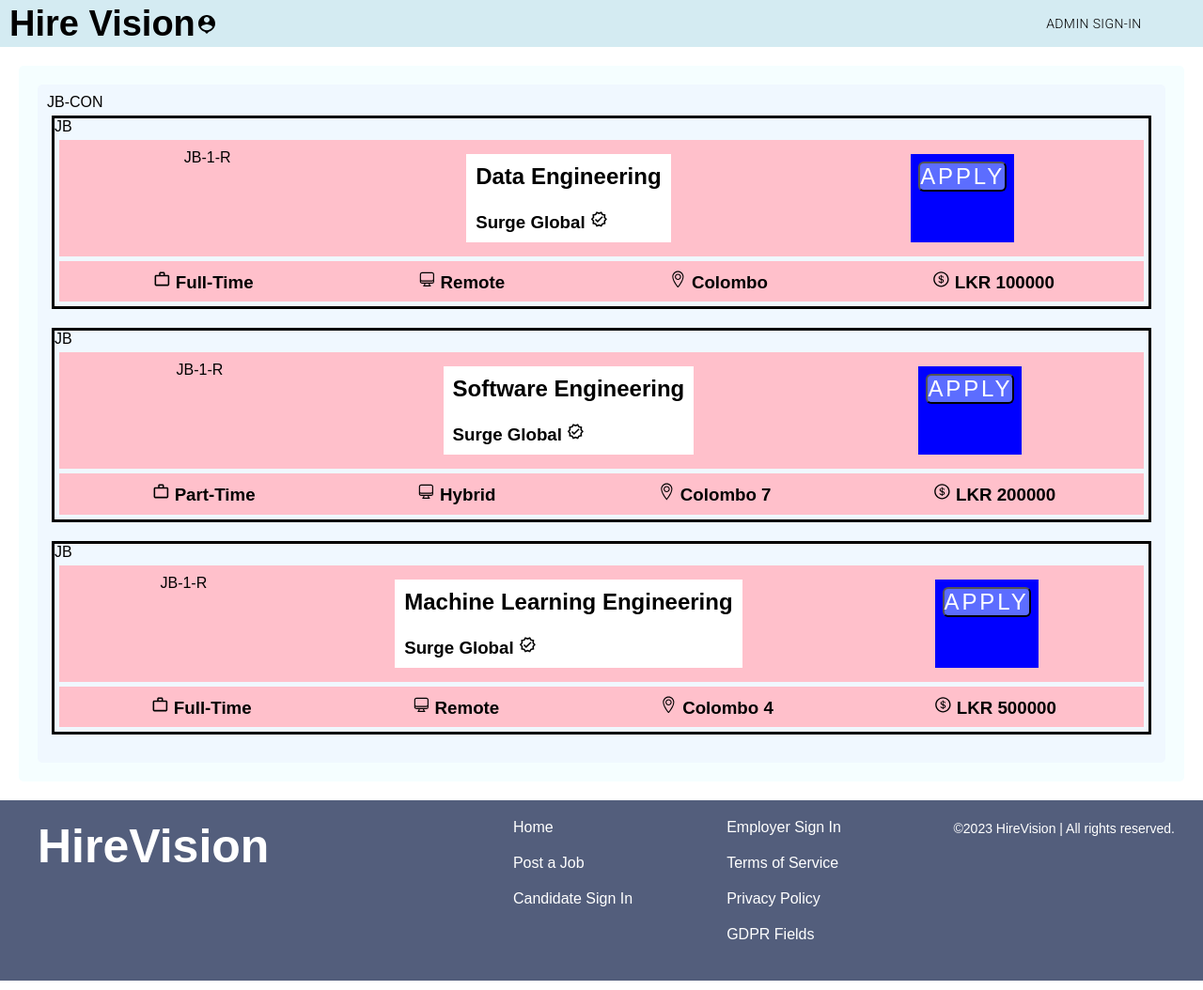
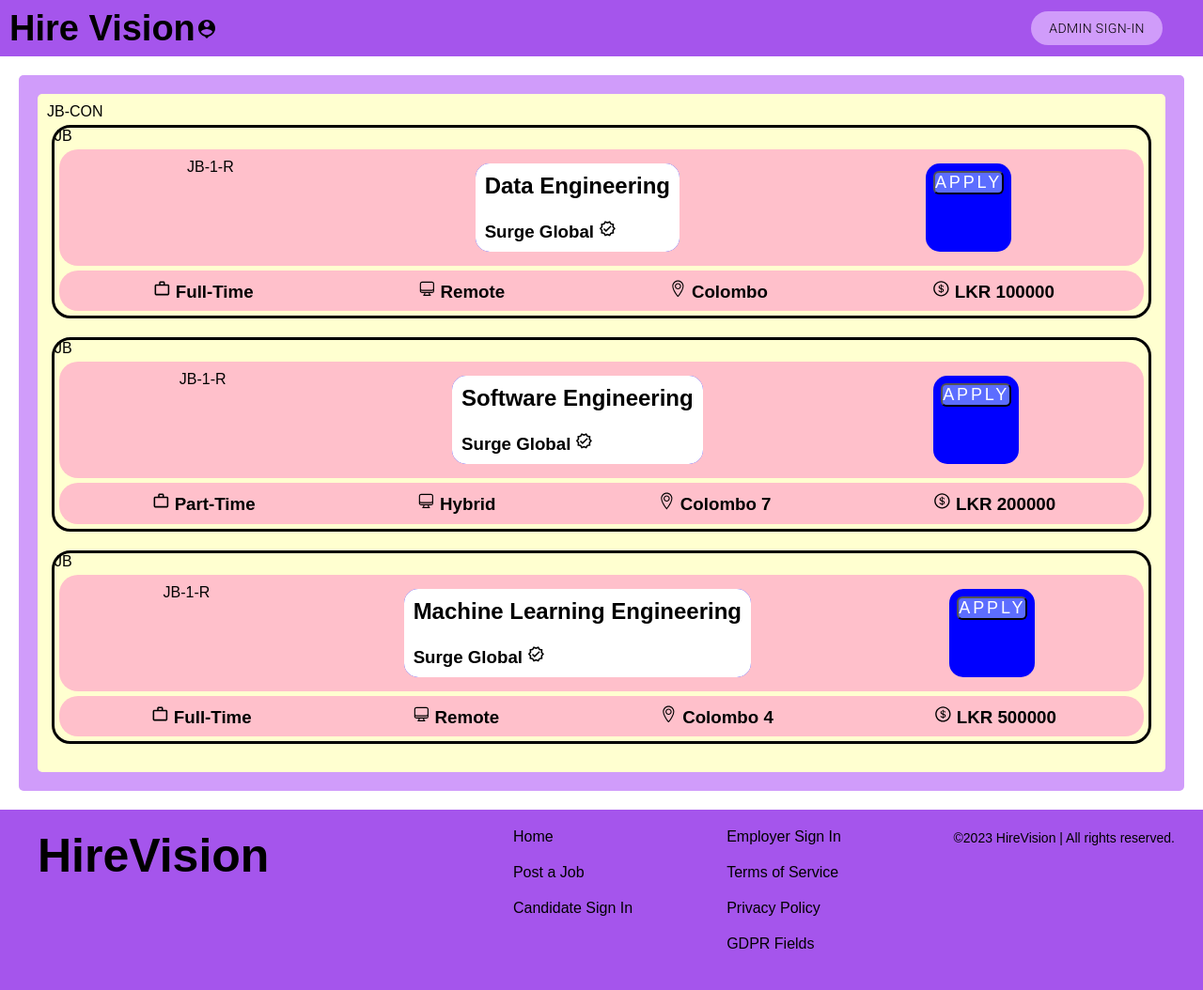
Before and after one commit to dilauow/loopsSDGP, a React (Create React App) app in the folder frontend/: page /home in a window 1280 px wide. Shown: the whole page at 94% size. Built offline with nearby package versions, Linux system fonts and the light colour scheme.

Commit message:
Changed some CSS.

```diff
--- a/frontend/src/components/Footer/Footer.css
+++ b/frontend/src/components/Footer/Footer.css
@@ -1,7 +1,7 @@
 .footer {
-  background-color: #0b1b45;
-  opacity: 70%;
-  color: #fff;
+  background-color: #A555EC;
+  opacity: 100%;
+  color: #000000;
   padding: 20px;
 }
 
@@ -47,7 +47,7 @@ li {
 
 
 .footer-links a {
-  color: #fff;
+  color: #000000;
   text-decoration: none;
 
 }
--- a/frontend/src/components/Jobcard/Jobcard.css
+++ b/frontend/src/components/Jobcard/Jobcard.css
@@ -14,6 +14,7 @@
   padding: 10px;
   display: flex;
   justify-content: space-around;
+  border-radius: 20px;
 }
 /* * */
 .job-card-second-row {
@@ -22,6 +23,7 @@
   padding: 10px;
   display: flex;
   justify-content: space-around;
+  border-radius: 20px;
 }
 /* * */
 .job-card-first-col {
@@ -29,12 +31,14 @@
   margin: 5px;
   display: flex;
   border-radius: 15px;
+  max-height: fit-content;
 }
 /* * */
 .job-card-second-col {
   background: blue;
   margin: 5px;
   padding: 8px;
+  border-radius: 15px;
 }
 
 /* * */
@@ -55,7 +59,7 @@
 
 .primaryBtn {
   background-color: #5c6dff;
-  font-size: x-large;
+  font-size: 18px;
   /* padding: 12px 24px; */
   border-radius: 6px;
   color: white;
--- a/frontend/src/components/Navigation/NavBar.js
+++ b/frontend/src/components/Navigation/NavBar.js
@@ -28,7 +28,7 @@ export default function NavBar() {
         </div>
         <div className="navBarRight">
             <div className="navBarLinks">
-                <Stack direction="row" spacing={3}>
+                <Stack spacing={3} className='buttons'>
                     <Button className='bt2' variant='Candidate' onClick={handleclick}>Admin Sign-in</Button>
                 </Stack>
             </div>
--- a/frontend/src/components/Navigation/navBar.css
+++ b/frontend/src/components/Navigation/navBar.css
@@ -1,7 +1,7 @@
 .navBarBox{
-    height: 50px;
+    height: 60px;
     width: 100%;
-    background-color: #d4ebf2;
+    background-color: #A555EC;
     display: flex;
     align-items: center;
     position: sticky;
@@ -9,9 +9,8 @@
 }
 
 .personlogo{
-    width: 40px;
-    height: 30px;
-
+    width: 90px;
+    height: 80px;
 }
 
 .navBarLeft{
@@ -34,8 +33,10 @@
 }
 
 .navBarLinks{
-    flex: auto;
     align-items: center;
     cursor: pointer;
     overflow: hidden;
+    border-radius: 25px;
+    max-width: 140px;
+    background-color: #D09CFA;
 }
--- a/frontend/src/components/Rightpane/rightpane.css
+++ b/frontend/src/components/Rightpane/rightpane.css
@@ -2,7 +2,7 @@
 
 .RightpaneBox {
   margin: 20px;
-  background-color: rgb(245, 254, 255);
+  background-color: #D09CFA;
   flex: 8;
   border-radius: 5px;
   font-family: "Poppins", sans-serif;
@@ -14,10 +14,11 @@
   margin: 5px;
   margin-bottom: 20px;
   border: black solid;
+  border-radius: 20px;
 }
 
 .job-card-container {
-  background-color: aliceblue;
+  background-color: #FFFFD0;
   margin: 20px;
   padding: 10px;
   display: flex;
@@ -26,7 +27,7 @@
 }
 /* * */
 .job-card-first-row {
-  background: pink;
+  background: #F3CCFF;
   margin: 5px;
   padding: 10px;
   display: flex;
@@ -34,7 +35,7 @@
 }
 /* * */
 .job-card-second-row {
-  background: pink;
+  background: #F3CCFF;
   margin: 5px;
   padding: 10px;
   display: flex;
@@ -42,14 +43,14 @@
 }
 /* * */
 .job-card-first-col {
-  background: blue;
+  background: #D09CFA;
   margin: 5px;
   display: flex;
   border-radius: 15px;
 }
 /* * */
 .job-card-second-col {
-  background: blue;
+  background: #D09CFA;
   margin: 5px;
   padding: 8px;
 }
@@ -61,6 +62,7 @@
 .job-card-title-company-name {
   background: white;
   padding: 10px;
+  border-radius: 15px;
 }
 /* * */
 .job-card-title-company-name h3 {
--- a/frontend/src/pages/Frontpage/frontpage.css
+++ b/frontend/src/pages/Frontpage/frontpage.css
@@ -39,7 +39,7 @@
     margin: 20px 10px;
     border-radius: 25px;
     font-weight: bold;
-    border: 2px solid #009688;
+    border: 2px solid #A555EC;
     background: transparent;
     color: #fff;
     cursor: pointer;
--- a/frontend/src/pages/Signup/signup.css
+++ b/frontend/src/pages/Signup/signup.css
@@ -31,7 +31,7 @@ form {
   border-radius: 8px;
   margin: 1rem 0 .5rem;
   width: 30%;
-  background: #d0c7c7;
+  background: #F3CCFF;
   overflow: hidden;
   border-radius: 16px;
   color: #010101;
@@ -56,7 +56,7 @@ input {
 }
 
 button[type="submit"] {
-  background-color: #2d4a68;
+  background-color: #A555EC;
   color: #fff;
   border: 0;
   border-radius: 24px;
@@ -70,7 +70,7 @@ button[type="submit"] {
 }
 
 button[type="submit"]:hover {
-  background-color: #1e375b;
+  background-color: palevioletred;
 }
 
 input:focus {
@@ -81,7 +81,7 @@ input:focus {
 .loginb{
   border-radius: 24px;
   border: 0;
-  background-color: #1e375b;
+  background-color: #A555EC;
   color: #fff;
   cursor: pointer;
   padding: 10px 16px;
@@ -91,7 +91,7 @@ input:focus {
 }
 
 .loginb:hover{
-  background-color: #1e375b;
+  background-color: palevioletred;
 }
 
 .loginb:focus{
--- a/frontend/src/pages/login/login.css
+++ b/frontend/src/pages/login/login.css
@@ -30,7 +30,7 @@
   border-radius: 8px;
   margin: 1rem 0 .5rem;
   width: 30%;
-  background: #d0c7c7;
+  background: #F3CCFF;
   overflow: hidden;
   border-radius: 16px;
   color: #010101;
@@ -55,7 +55,7 @@ label {
 }
 
 .buttonsignup[type="submit"] {
-  background-color: #2d4a68;
+  background-color: #A555EC;
   color: #fff;
   border: 0;
   border-radius: 24px;
@@ -69,7 +69,7 @@ label {
 }
 
 .buttonsignup[type="submit"]:hover {
-  background-color: #1e375b;
+  background-color: palevioletred;
 }
 
 .inputlogin:focus {
```
